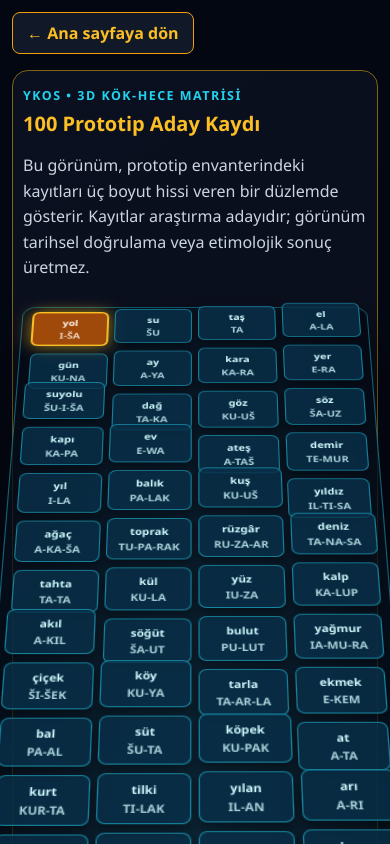
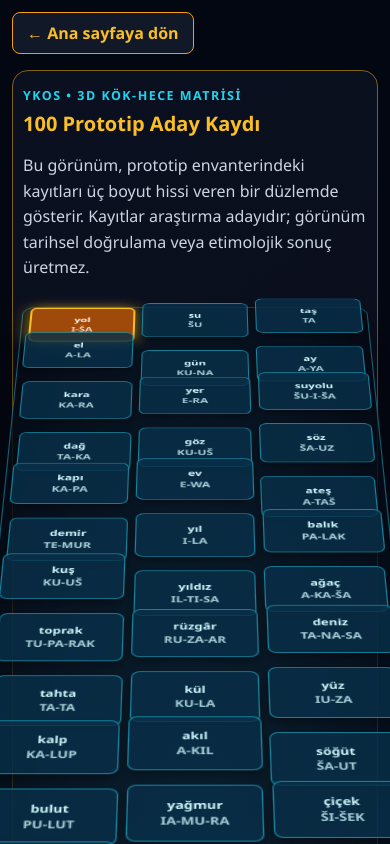
Before and after one commit to yasarkaba34-design/ykos-frontend, a React (Vite) app: page /matrix-3d in a window 390 px wide. Built offline with nearby package versions, Linux system fonts and the light colour scheme; no server answers.

Commit message:
Mobil 3D klavyeyi üç sütuna indir

```diff
--- a/src/pages/ProtoRoots3DMatrix.css
+++ b/src/pages/ProtoRoots3DMatrix.css
@@ -73,3 +73,61 @@
     grid-template-columns: repeat(4, minmax(0, 1fr)) !important;
   }
 }
+
+
+.proto-matrix-detail-close {
+  display: none;
+}
+
+@media (max-width: 768px) {
+  .proto-matrix-grid {
+    grid-template-columns: repeat(3, minmax(0, 1fr)) !important;
+    gap: 7px !important;
+    width: 100% !important;
+    padding: 8px !important;
+    transform: rotateX(18deg) rotateZ(0deg) !important;
+  }
+
+  .proto-matrix-grid button {
+    min-height: 58px !important;
+    padding: 5px 3px !important;
+    font-size: 0.68rem !important;
+    line-height: 1.15;
+  }
+
+  .proto-matrix-detail {
+    display: none;
+    order: initial;
+    position: fixed !important;
+    inset: auto 12px 12px !important;
+    z-index: 1000 !important;
+    width: auto !important;
+    max-height: min(72vh, 560px);
+    overflow-y: auto;
+    border-color: rgba(245, 158, 11, 0.9) !important;
+    background: #090d17 !important;
+    box-shadow: 0 0 0 100vmax rgba(3, 7, 18, 0.78), 0 18px 55px rgba(0, 0, 0, 0.85) !important;
+  }
+
+  .proto-matrix-detail.is-open {
+    display: block;
+  }
+
+  .proto-matrix-detail-close {
+    display: grid;
+    place-items: center;
+    position: sticky;
+    top: 0;
+    float: right;
+    width: 36px;
+    height: 36px;
+    margin: -4px -4px 6px 10px;
+    border: 1px solid rgba(245, 158, 11, 0.75);
+    border-radius: 50%;
+    background: #111827;
+    color: #fbbf24;
+    font-size: 1.55rem;
+    line-height: 1;
+    cursor: pointer;
+  }
+}
```
